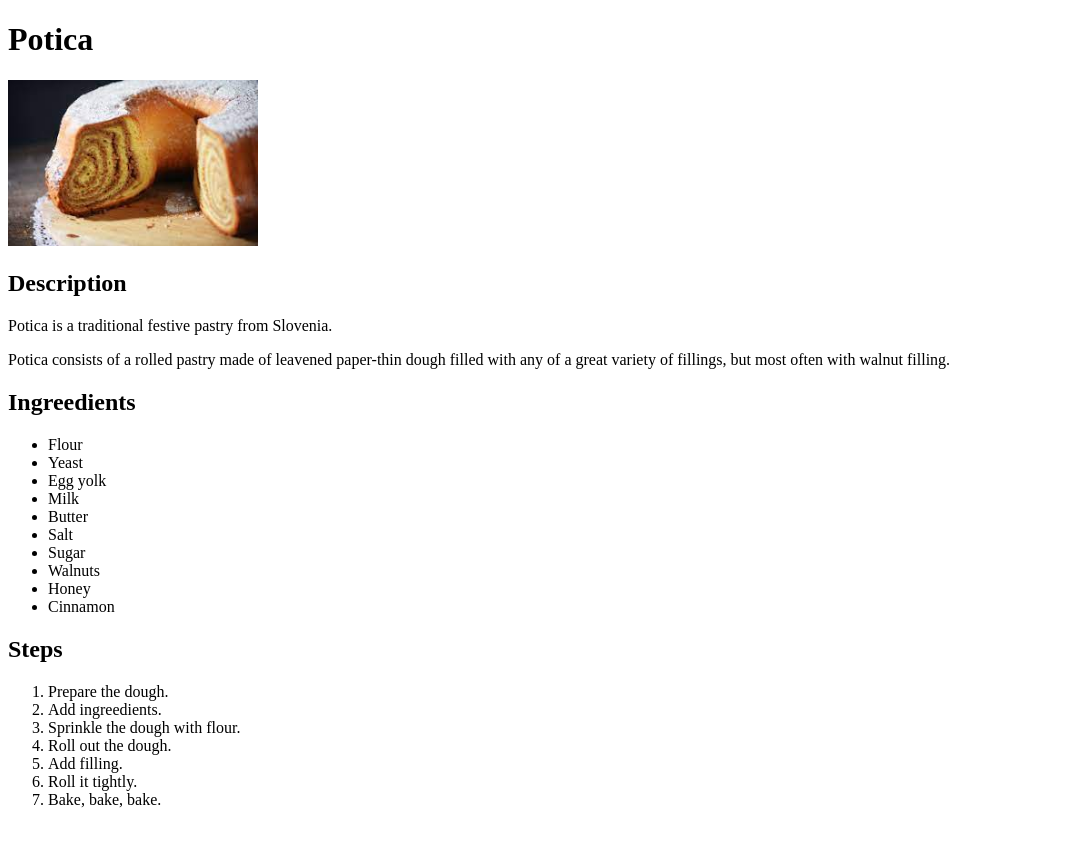
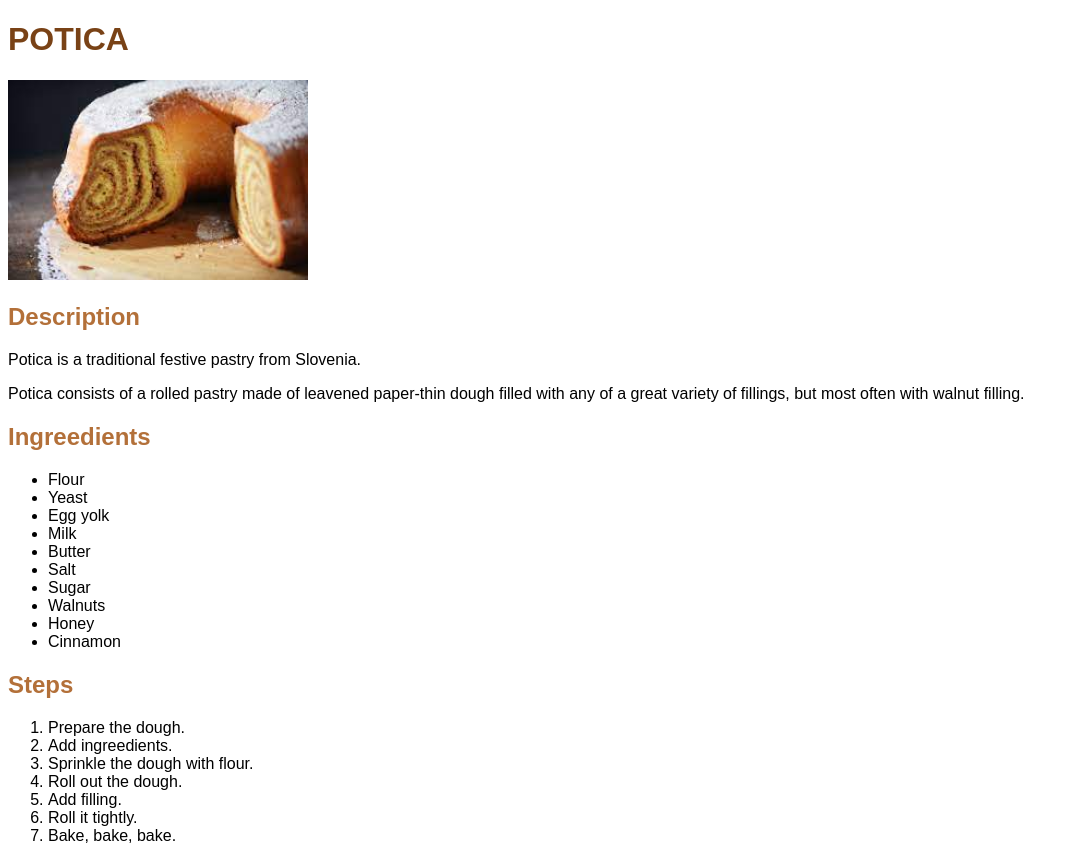
Before and after one commit to jpodlipnik/odin-recipes, a plain HTML site: page recipes/potica.html in a window 1280 px wide. Shown: the whole page, without its empty margins (0-1075 px from the left). Before the commit the page ends 825 px from the top, so only its background shows below. Drawn offline with Linux system fonts and the light colour scheme.

Commit message:
Added styling to the project.

```diff
--- a/recipes/potica.html
+++ b/recipes/potica.html
@@ -4,10 +4,11 @@
     <meta charset="UTF-8">
     <meta name="viewport" content="width=device-width, initial-scale=1.0">
     <title>Potica</title>
+    <link rel="stylesheet" href="../style.css">
 </head>
 <body>
-    <h1>Potica</h1>
-    <img src="../img/potica.jpeg" alt="Potica" width="250">
+    <h1 class="recipe-name">Potica</h1>
+    <img src="../img/potica.jpeg" alt="Potica">
     <h2>Description</h2>
     <p>Potica is a traditional festive pastry from Slovenia.</p>
     <p>Potica consists of a rolled pastry made of leavened paper-thin dough filled with any of a great variety of fillings, but most often with walnut filling.</p>
--- /dev/null
+++ b/style.css
@@ -0,0 +1,19 @@
+* {
+
+    font-family: Arial, Helvetica, sans-serif
+}
+
+.recipe-name {
+    color: rgb(121, 66, 22);
+    text-transform: uppercase;
+    text-align: ce;
+}
+
+h2 {
+    color: rgb(179, 112, 57);
+}
+
+img {
+    width: 300px;
+    height: auto;
+}
```
Also changed, not shown: index.html (+1 -0 lines), recipes/ribs.html (+3 -2 lines), recipes/tiramisu.html (+3 -2 lines).
